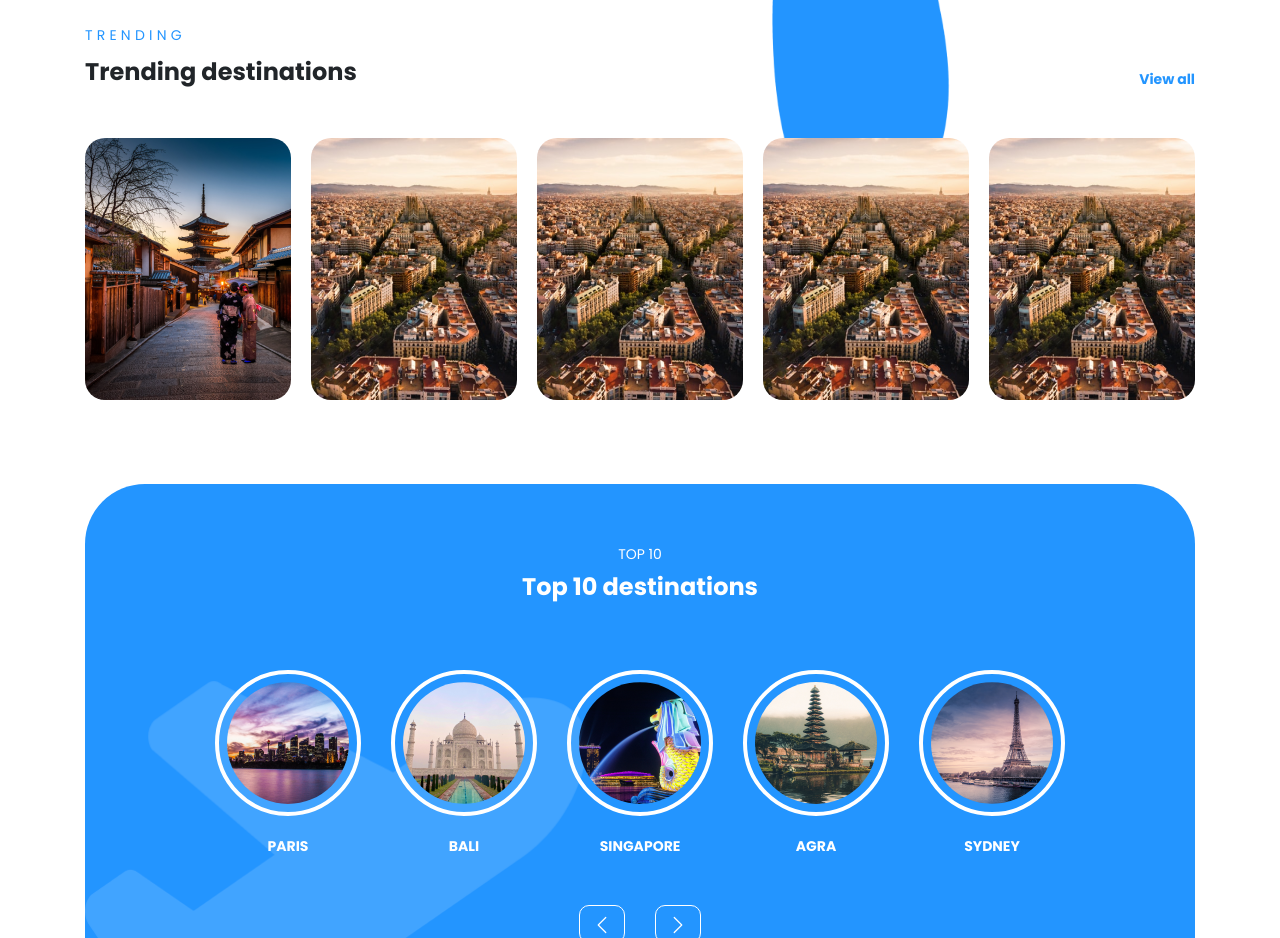
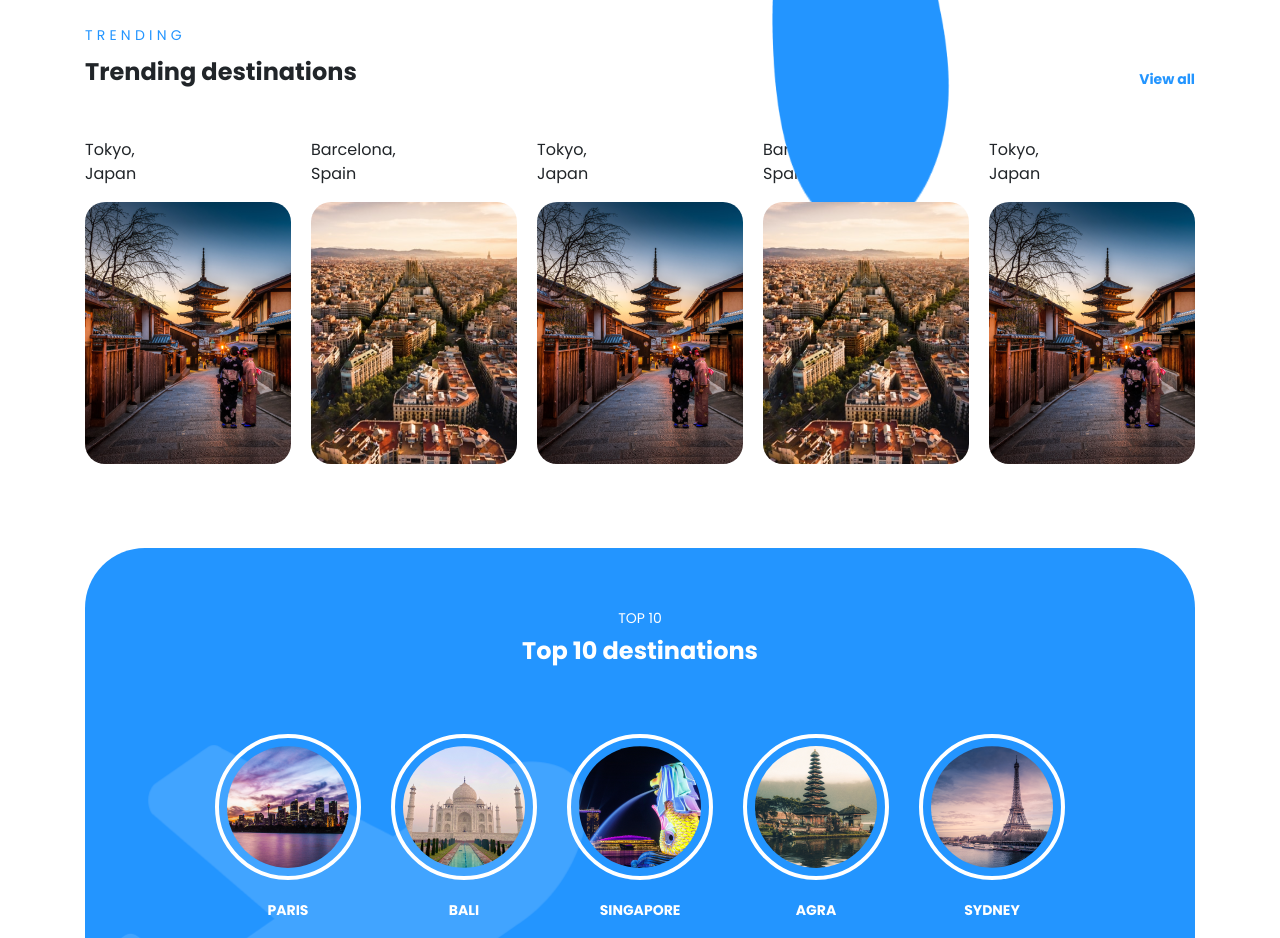
Before and after one commit to andrawanerlang1/TERBANGIN-FrontEnd, a Vue app: page /landing in a window 1280 px wide. Shown: the part 900-1838 px from the top of the page. Built offline with nearby package versions, Linux system fonts and the light colour scheme; what vue-sweetalert2, vue-toasted would draw is missing.

Commit message:
added options dropdown

```diff
--- a/src/components/_base/Landing/ContentLanding.vue
+++ b/src/components/_base/Landing/ContentLanding.vue
@@ -12,6 +12,10 @@
       </div>
       <div class="trending">
         <div class="trending-konten">
+          <p>
+            Tokyo, <br />
+            <span>Japan</span>
+          </p>
           <img
             class="trending-img"
             src="../../../assets/img/trending1.png"
@@ -20,6 +24,10 @@
           <div class="trending-text"></div>
         </div>
         <div class="trending-konten">
+          <p>
+            Barcelona, <br />
+            <span>Spain</span>
+          </p>
           <img
             class="trending-img"
             src="../../../assets/img/trendin2.png"
@@ -28,6 +36,22 @@
           <div class="trending-text"></div>
         </div>
         <div class="trending-konten">
+          <p>
+            Tokyo, <br />
+            <span>Japan</span>
+          </p>
+          <img
+            class="trending-img"
+            src="../../../assets/img/trending1.png"
+            alt=""
+          />
+          <div class="trending-text"></div>
+        </div>
+        <div class="trending-konten">
+          <p>
+            Barcelona, <br />
+            <span>Spain</span>
+          </p>
           <img
             class="trending-img"
             src="../../../assets/img/trendin2.png"
@@ -36,17 +60,13 @@
           <div class="trending-text"></div>
         </div>
         <div class="trending-konten">
+          <p>
+            Tokyo, <br />
+            <span>Japan</span>
+          </p>
           <img
             class="trending-img"
-            src="../../../assets/img/trendin2.png"
-            alt=""
-          />
-          <div class="trending-text"></div>
-        </div>
-        <div class="trending-konten">
-          <img
-            class="trending-img"
-            src="../../../assets/img/trendin2.png"
+            src="../../../assets/img/trending1.png"
             alt=""
           />
           <div class="trending-text"></div>
--- a/src/components/_base/Landing/HeaderLanding.vue
+++ b/src/components/_base/Landing/HeaderLanding.vue
@@ -4,24 +4,10 @@
       <b-modal centered ref="my-modal" hide-footer title="Choose City">
         <b-form>
           <label>Form City</label>
-          <b-form-select v-model="form.fromCity" class="mb-3">
-            <b-form-select-option :value="null"
-              >Please select an option</b-form-select-option
-            >
-            <b-form-select-option value="Surabaya"
-              >Surabaya</b-form-select-option
-            >
-            <b-form-select-option value="Medan">Medan</b-form-select-option>
+          <b-form-select v-model="form.fromCity" :options="place" class="mb-3">
           </b-form-select>
           <label>To City</label>
-          <b-form-select v-model="form.toCity" class="mb-3">
-            <b-form-select-option :value="null"
-              >Please select an option</b-form-select-option
-            >
-            <b-form-select-option value="Surabaya"
-              >Surabaya</b-form-select-option
-            >
-            <b-form-select-option value="Medan">Medan</b-form-select-option>
+          <b-form-select v-model="form.toCity" :options="place" class="mb-3">
           </b-form-select>
           <b-button variant="primary" block @click="hideModal">Done</b-button>
         </b-form>
@@ -140,7 +126,15 @@ export default {
         flightDate: '',
         clas: '',
         totalPassanger: ''
-      }
+      },
+      place: [
+        { value: null, text: 'Please select an option' },
+        { value: 'Surabaya', text: 'Surabaya' },
+        { value: 'Medan', text: 'Medan' },
+        { value: 'Jakarta', text: 'Jakarta' },
+        { value: 'Kuala Lumpur', text: 'Kuala Lumpur' },
+        { value: 'Tokyo', text: 'Tokyo' }
+      ]
     }
   },
   created() {},
```
Also changed, not shown: 1 other file (tests, documents, lock files or other folders).
